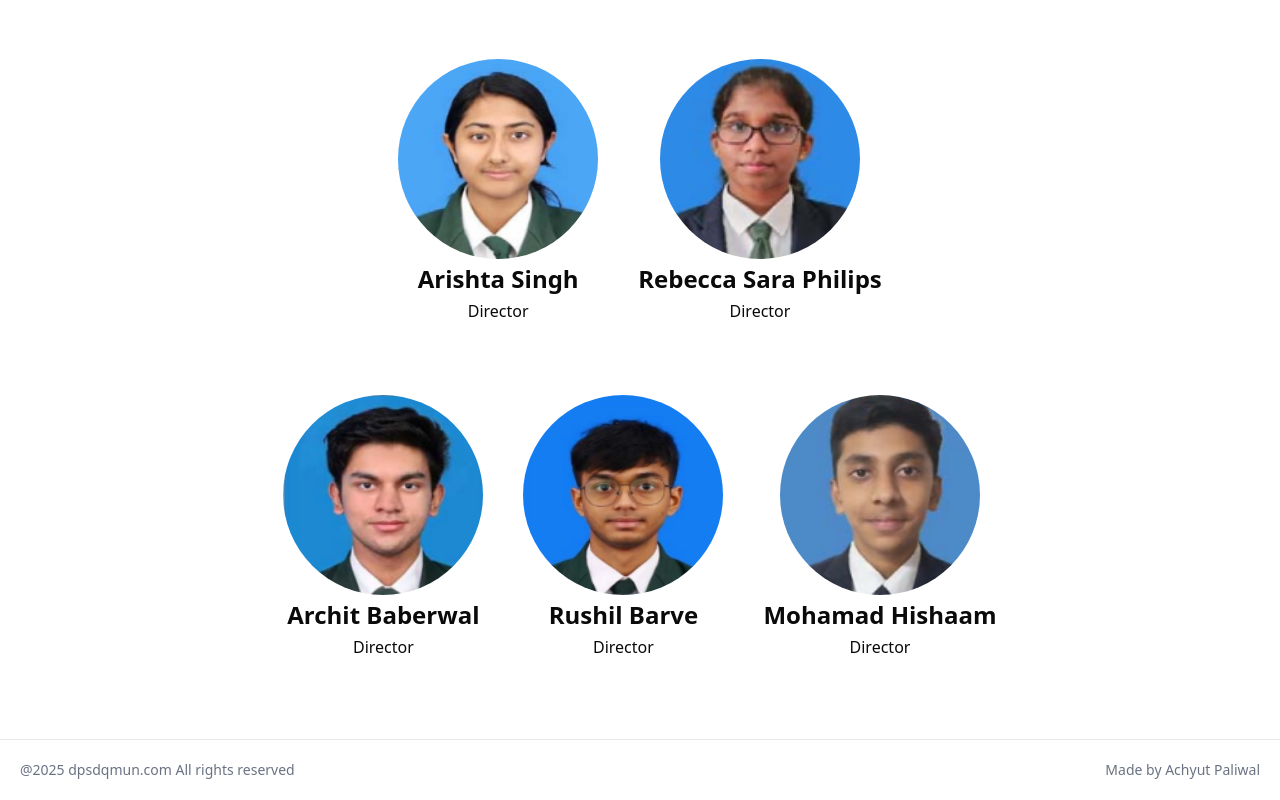
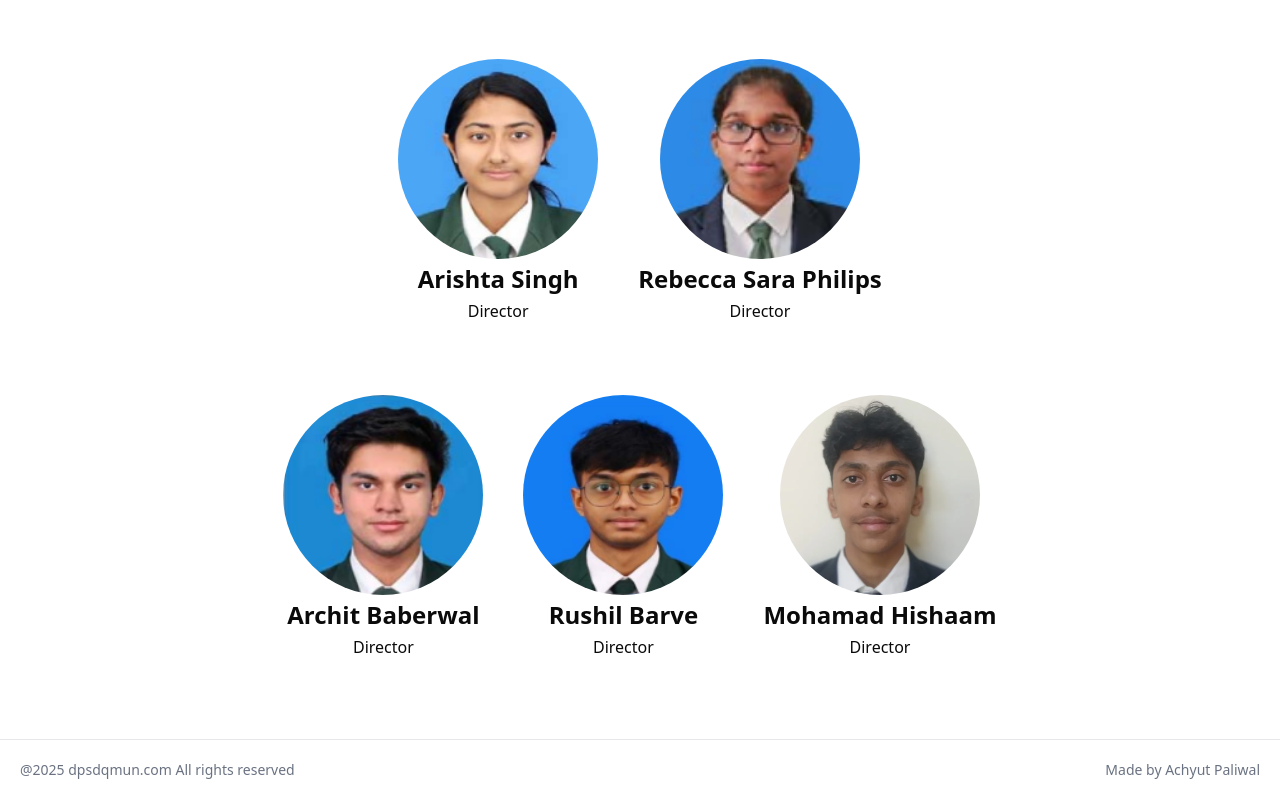
Before and after one commit to Achyut2009/dpsdqmun, a Next.js app: page /org in a window 1280 px wide. Shown: the part 3857-4657 px from the top of the page. Built offline with nearby package versions, Linux system fonts and the light colour scheme.

Commit message:
20th commit

```diff
--- a/src/app/data.ts
+++ b/src/app/data.ts
@@ -142,7 +142,7 @@ const directors_b = [
     {
         name: "Mohamad Hishaam",
         post: "Director",
-        image: "/2025/Mohamad.png",
+        image: "/2025/Hishaam.png",
         desc: "",
     },
 ]
```
